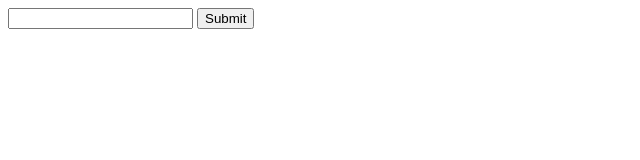
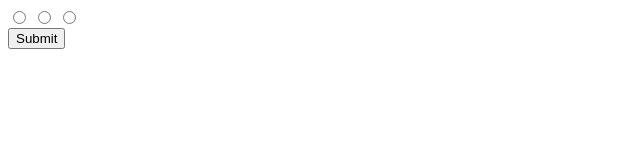
Before and after one commit to jmchan2010/hello-world, a plain HTML site: page index.html in a window 1280 px wide. Shown: the whole page, without its empty margins (0-640 px from the left). Drawn offline with Linux system fonts and the light colour scheme.

Commit message:
index.html add form

```diff
--- a/index.html
+++ b/index.html
@@ -8,7 +8,10 @@
 </head>
 <body>
 <form action="http://www.google.com/search">
-    <input name = "q">
+    <input type = "radio" name = "q" value = "one">
+    <input type = "radio" name = "q" value = "two">
+    <input type = "radio" name = "q" value = "three">
+    <br>
     <input type = "Submit">
 </form>
 </body>
```
